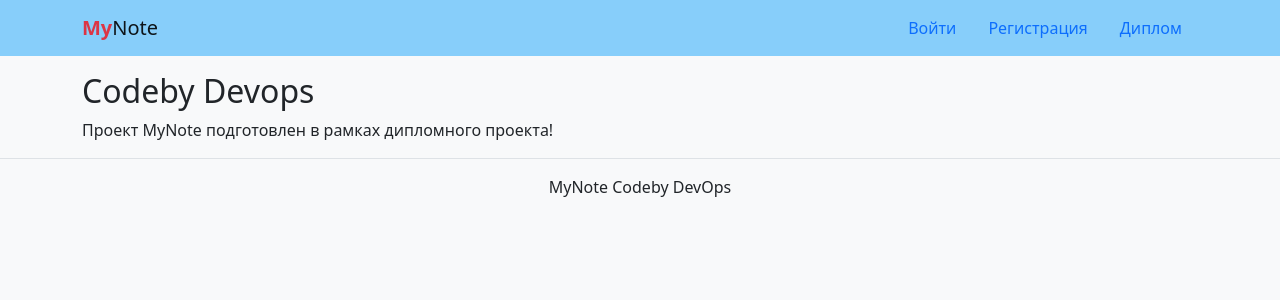
After one commit to aldromanov/codeby-devops, a Django app: page /about/ in a window 1280 px wide. The commit adds this page. Shown: the top 300 px of the page. Run offline with Django 3.2, Linux system fonts and the light colour scheme.

Commit message:
[app] Add new page

```diff
--- a/diplom_project/project/src/notes/urls.py
+++ b/diplom_project/project/src/notes/urls.py
@@ -6,6 +6,7 @@ app_name = 'notes'
 
 urlpatterns = [
     path('', views.Home.as_view(), name='home'),
+    path('about/', views.About.as_view(), name='about'),
     path('add/', views.NoteCreate.as_view(), name='add'),
     path('edit/<slug:slug>/', views.NoteUpdate.as_view(), name='edit'),
     path('note/<slug:slug>/', views.NoteDetail.as_view(), name='detail'),
--- a/diplom_project/project/src/notes/views.py
+++ b/diplom_project/project/src/notes/views.py
@@ -57,3 +57,8 @@ class NotesList(NoteBase, generic.ListView):
 class NoteDetail(NoteBase, generic.DetailView):
     """Заметка подробно."""
     template_name = 'notes/detail.html'
+
+
+class About(generic.TemplateView):
+    """Диплом."""
+    template_name = 'notes/about.html'
--- a/diplom_project/project/src/templates/includes/header.html
+++ b/diplom_project/project/src/templates/includes/header.html
@@ -19,6 +19,9 @@
             <a class="nav-link" href="{% url 'notes:add' %}">Новая заметка</a>
           </li>
           <li class="nav-item">
+            <a class="nav-link" href="{% url 'notes:about' %}">Диплом</a>
+          </li>
+          <li class="nav-item">
             <a class="nav-link" href="{% url 'users:logout' %}">Выйти</a>
           </li>
         {% else %}
@@ -28,6 +31,9 @@
           <li class="nav-item">
             <a class="nav-link" href="{% url 'users:signup' %}">Регистрация</a>
           </li>
+          <li class="nav-item">
+            <a class="nav-link" href="{% url 'notes:about' %}">Диплом</a>
+          </li>
         {% endif %}
       </ul>
     </div>
--- /dev/null
+++ b/diplom_project/project/src/templates/notes/about.html
@@ -0,0 +1,7 @@
+{% extends "base.html" %}
+{% block content %}
+  <h2>Codeby Devops</h2>
+  <p>
+    Проект MyNote подготовлен в рамках дипломного проекта!
+  </p>
+{% endblock content %}
```
